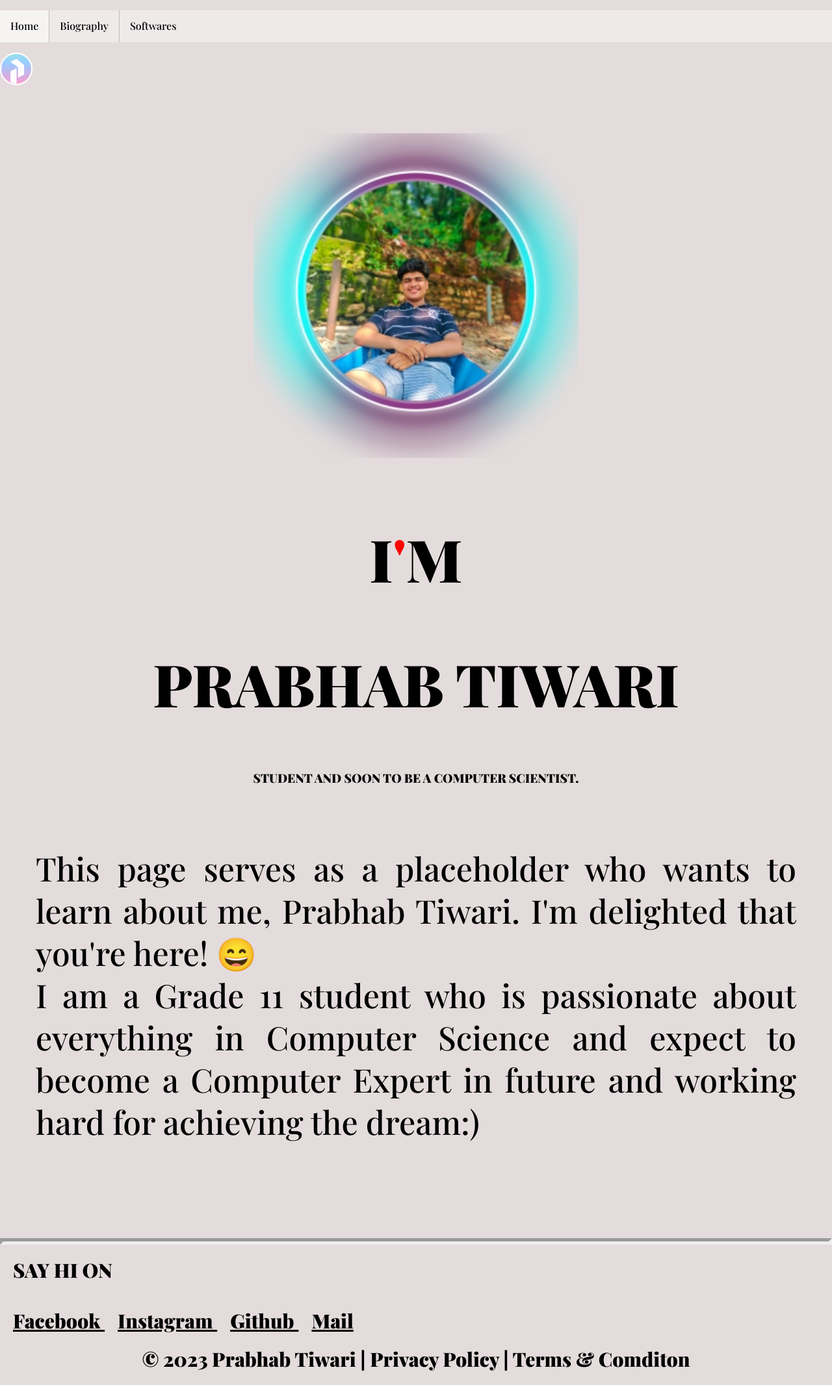
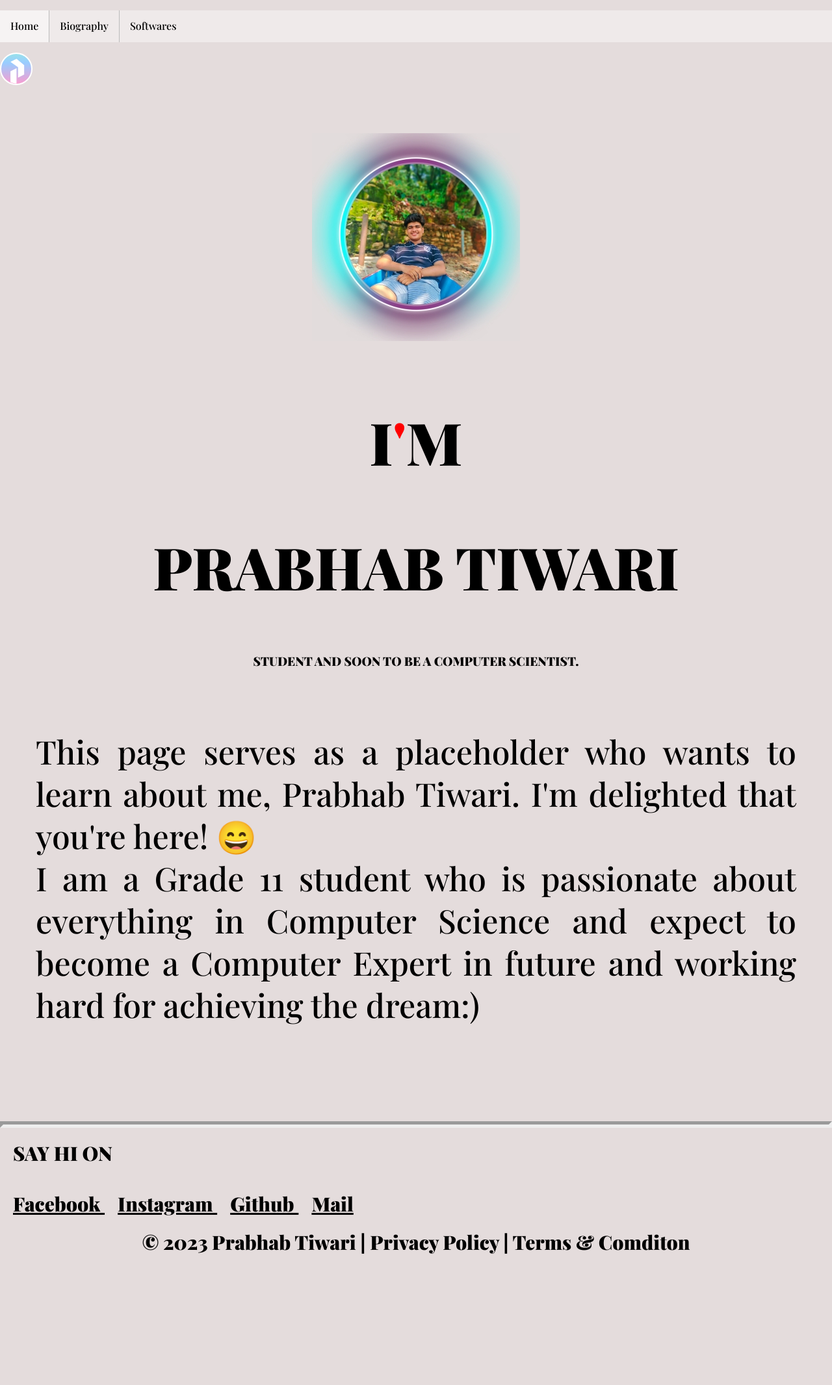
Before and after one commit to PrabhabTiwari/website, a Jekyll site: the page built from index.html, in a window 1280 px wide. Shown: the whole page at 65% size. Built offline with Jekyll 4.4.1, drawn with Linux system fonts in a browser that asks for light colours; after the commit the page ends 1952 px from its top, so only the background shows below that.

Commit message:
Update index.html

```diff
--- a/index.html
+++ b/index.html
@@ -17,7 +17,7 @@
 
 
 <h2>
-<img src="pfpnew.jpg" alt="Avatar" style="width:500px">
+<img src="pfpnew.jpg" alt="Avatar" style="width:500px, height:700px"
 </img>
 </h2>
 
```
